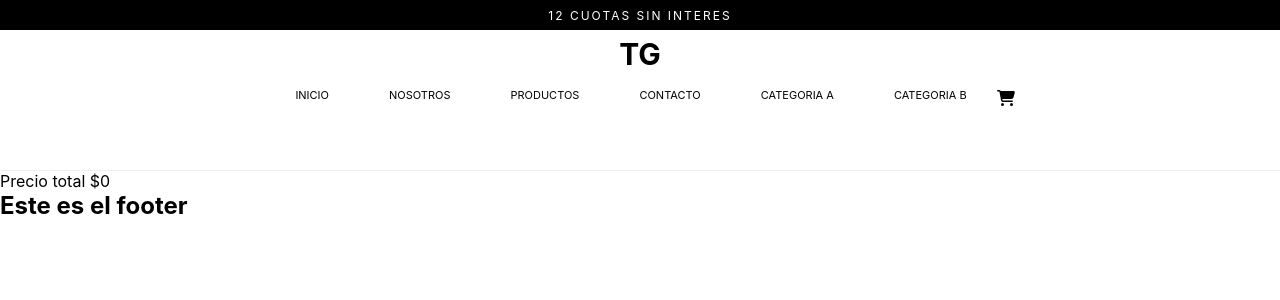
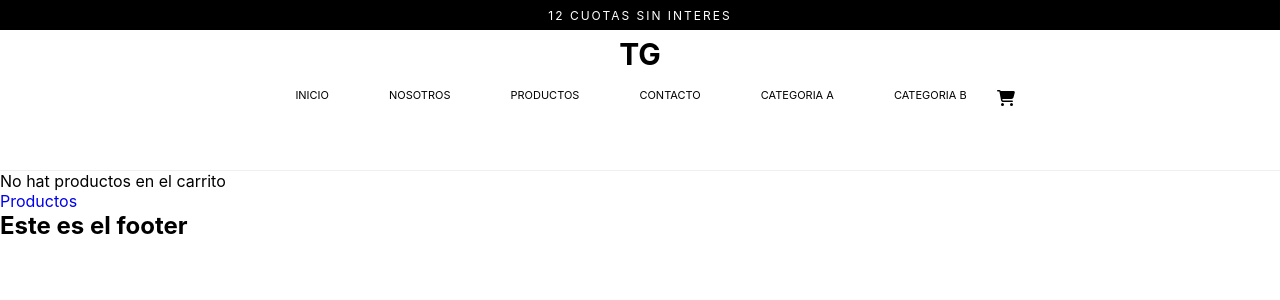
Before and after one commit to MatiasFernandez-A/reactproyect, a React (Create React App) app: page /cart in a window 1280 px wide. Shown: the top 300 px of the page. Built offline with nearby package versions, Linux system fonts and the light colour scheme.

Commit message:
Agregando condicion si cart=0

```diff
--- a/src/components/Cart/Cart.jsx
+++ b/src/components/Cart/Cart.jsx
@@ -1,5 +1,6 @@
 import { faBuildingCircleArrowRight } from '@fortawesome/free-solid-svg-icons';
 import React, {useContext} from 'react'
+import { Link } from 'react-router-dom';
 import {cartContext} from '../../store/cartContext'
 import ItemCart from '../ItemCart/ItemCart';
 import './Cart.css';
@@ -7,6 +8,14 @@ import './Cart.css';
 function Cart( ) {
 
   let {cart, precioTotal} = useContext(cartContext)
+
+  if (cart.length === 0 ) {
+    return <div>
+      <p>No hat productos en el carrito</p>
+      <Link to='/productos'>Productos</Link>
+    </div>
+  }
+
 
 
   return (
```
